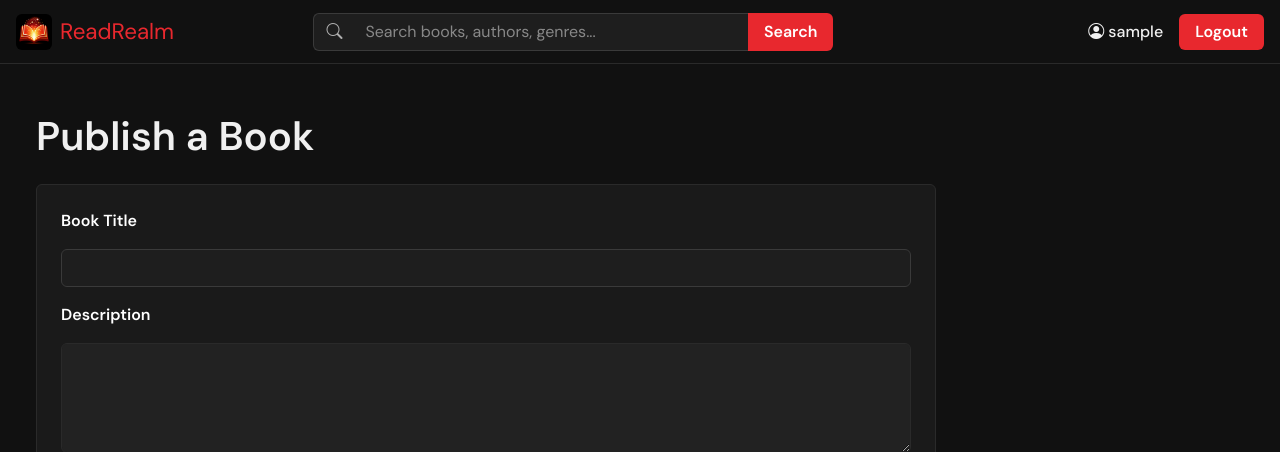
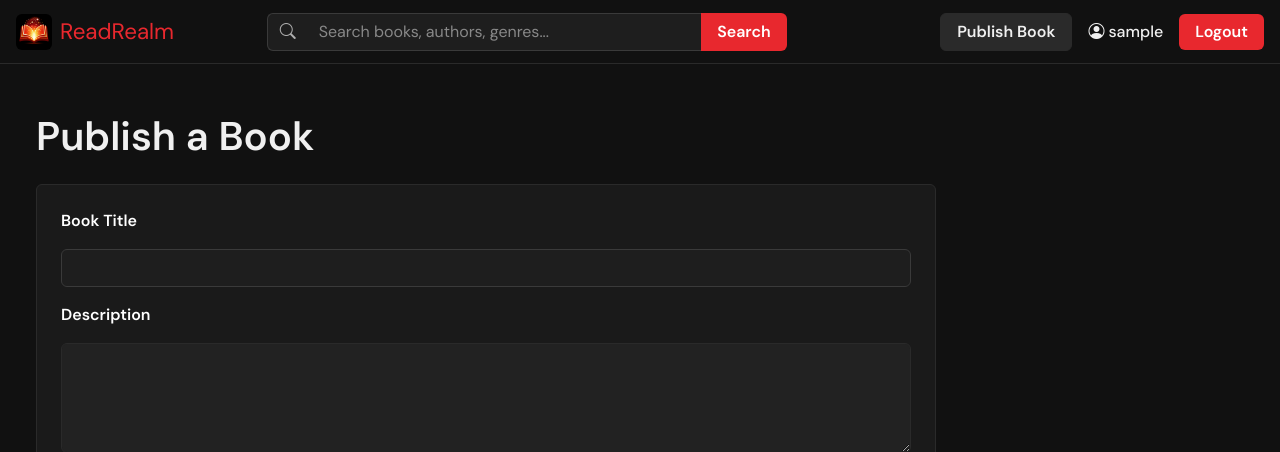
Before and after one commit to ErMejoo/BookRealm, a Django app: page /publish_book in a window 1280 px wide. Shown: the top 452 px of the page. Run offline with Django 5.2, Linux system fonts and the light colour scheme; the visitor is signed in with stand-in values (Sample User, id 1); data that the repository does not hold is empty.

Commit message:
Fix rating display, improve review count clarity, add publish book button, fix rating inconsistency

```diff
--- a/bookrealm/views.py
+++ b/bookrealm/views.py
@@ -16,13 +16,13 @@ def home(request):
     context_dict = {}
     top_books = (
         Book.objects.annotate(
-            average_rating=Avg('review__rating'),
+            avg_rating=Avg('review__rating'),
             number_reviews=Count('review')
-        ).filter(number_reviews__gt=0).order_by('-average_rating')[:10]
+        ).filter(number_reviews__gt=0).order_by('-avg_rating')[:10]
     )
     # Book rating percentage
     for book in top_books:
-        book.rating_percent = (book.average_rating or 0) * 20
+        book.rating_percent = (book.avg_rating or 0) * 20
 
     top_authors = (
         User.objects.annotate(
--- a/templates/bookrealm/book-card.html
+++ b/templates/bookrealm/book-card.html
@@ -26,7 +26,9 @@
                     {% endif %}
                 {% endfor %}
             </div>
-            <span class="text-secondary small">({{ book.review_set.count }})</span>
+            <span class="text-secondary small">
+                {{ book.avg_rating|default:"0"|floatformat:1 }} ({{ book.number_reviews|default:"0" }})
+            </span>
         </div>
     </div>
 
--- a/templates/bookrealm/bootstrap-base.html
+++ b/templates/bookrealm/bootstrap-base.html
@@ -66,9 +66,12 @@
         <ul class="navbar-nav ms-auto align-items-center gap-2">
            {% if user.is_authenticated %}
             <li class="nav-item">
+              <a class="btn rr-btn-outline px-3" href="{% url 'BookRealm:publish_book' %}">Publish Book</a>
+            </li>
+            <li class="nav-item">
               <span class="nav-link rr-nav-link">
                 <i class="bi bi-person-circle me-1"></i>{{ user.username }}
-            </span>
+              </span>
             </li>
             <li class="nav-item">
               <a class="btn rr-btn-red px-3" href="{% url 'BookRealm:logout' %}">Logout</a>
```
Also changed, not shown: templates/bookrealm/chosenAuthor.html (+7 -1 lines).
